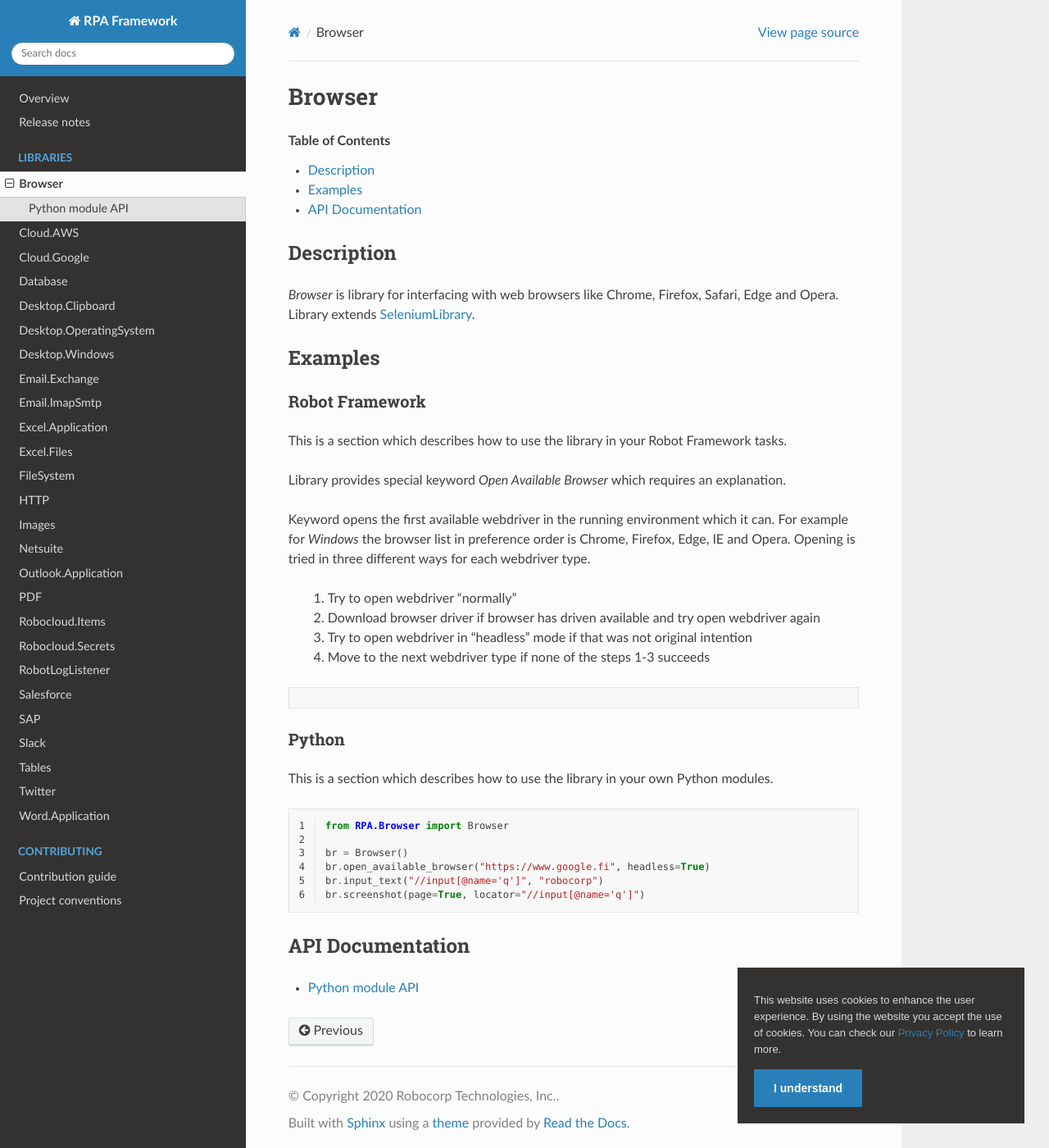
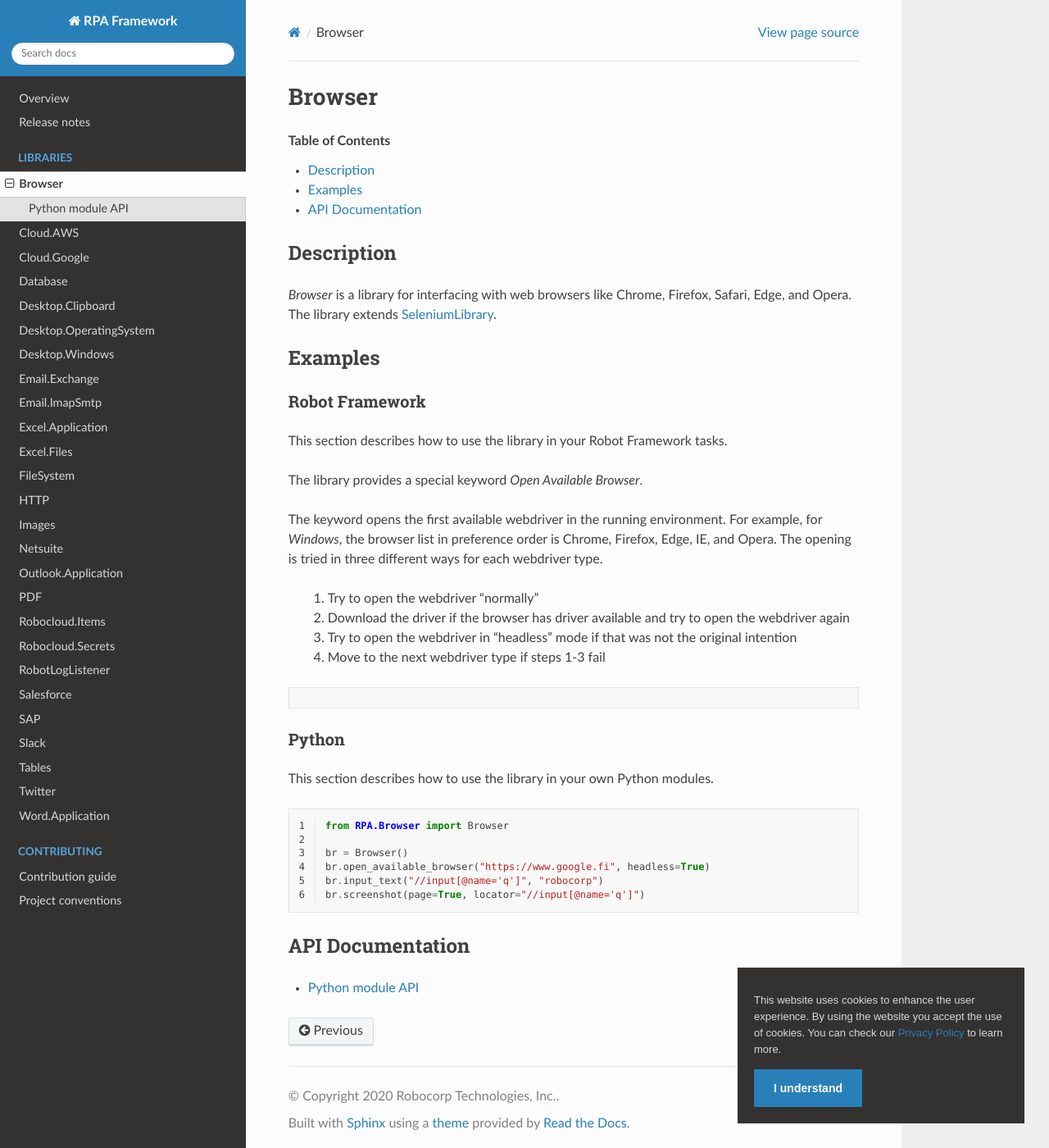
Before and after one commit to coderprovider/Framework-RPA, a Sphinx documentation site: the page built from docs/source/libraries/browser/index.rst, in a window 1280 px wide and 1400 px high. Shown: the whole window at 82% size. Built offline with Sphinx 7.4.7 and the Read the Docs theme 2.0.0, drawn with Linux system fonts in a browser that asks for light colours; pages that are not in the unit, such as notebooks, are missing from menus.

Commit message:
Update Browser library docs (mostly grammar)

```diff
--- a/docs/source/libraries/browser/index.rst
+++ b/docs/source/libraries/browser/index.rst
@@ -10,11 +10,11 @@ Browser
 Description
 ***********
 
-`Browser` is library for interfacing with web browsers like Chrome,
-Firefox, Safari, Edge and Opera. Library extends `SeleniumLibrary`_.
+`Browser` is a library for interfacing with web browsers like Chrome,
+Firefox, Safari, Edge, and Opera. The library extends `SeleniumLibrary`_.
 
 .. _SeleniumLibrary:
-    https://hub.robocorp.com/libraries/robotframework-SeleniumLibrary/
+    https://robotframework.org/SeleniumLibrary/SeleniumLibrary.html
 
 ********
 Examples
@@ -23,21 +23,19 @@ Examples
 Robot Framework
 ===============
 
-This is a section which describes how to use the library in your
-Robot Framework tasks.
+This section describes how to use the library in your Robot Framework tasks.
 
-Library provides special keyword `Open Available Browser` which
-requires an explanation.
+The library provides a special keyword `Open Available Browser`.
 
-Keyword opens the first available webdriver in the running environment
-which it can. For example for `Windows` the browser list in preference order
-is Chrome, Firefox, Edge, IE and Opera. Opening is tried in three different
-ways for each webdriver type.
+The keyword opens the first available webdriver in the running environment.
+For example, for `Windows`, the browser list in preference order
+is Chrome, Firefox, Edge, IE, and Opera. The opening is tried in three
+different ways for each webdriver type.
 
-    1. Try to open webdriver "normally"
-    2. Download browser driver if browser has driven available and try open webdriver again
-    3. Try to open webdriver in "headless" mode if that was not original intention
-    4. Move to the next webdriver type if none of the steps 1-3 succeeds
+    1. Try to open the webdriver "normally"
+    2. Download the driver if the browser has driver available and try to open the webdriver again
+    3. Try to open the webdriver in "headless" mode if that was not the original intention
+    4. Move to the next webdriver type if steps 1-3 fail
 
 
 .. code-block:: robotframework
@@ -53,8 +51,7 @@ ways for each webdriver type.
 Python
 ======
 
-This is a section which describes how to use the library in your
-own Python modules.
+This section describes how to use the library in your own Python modules.
 
 .. code-block:: python
     :linenos:
```
